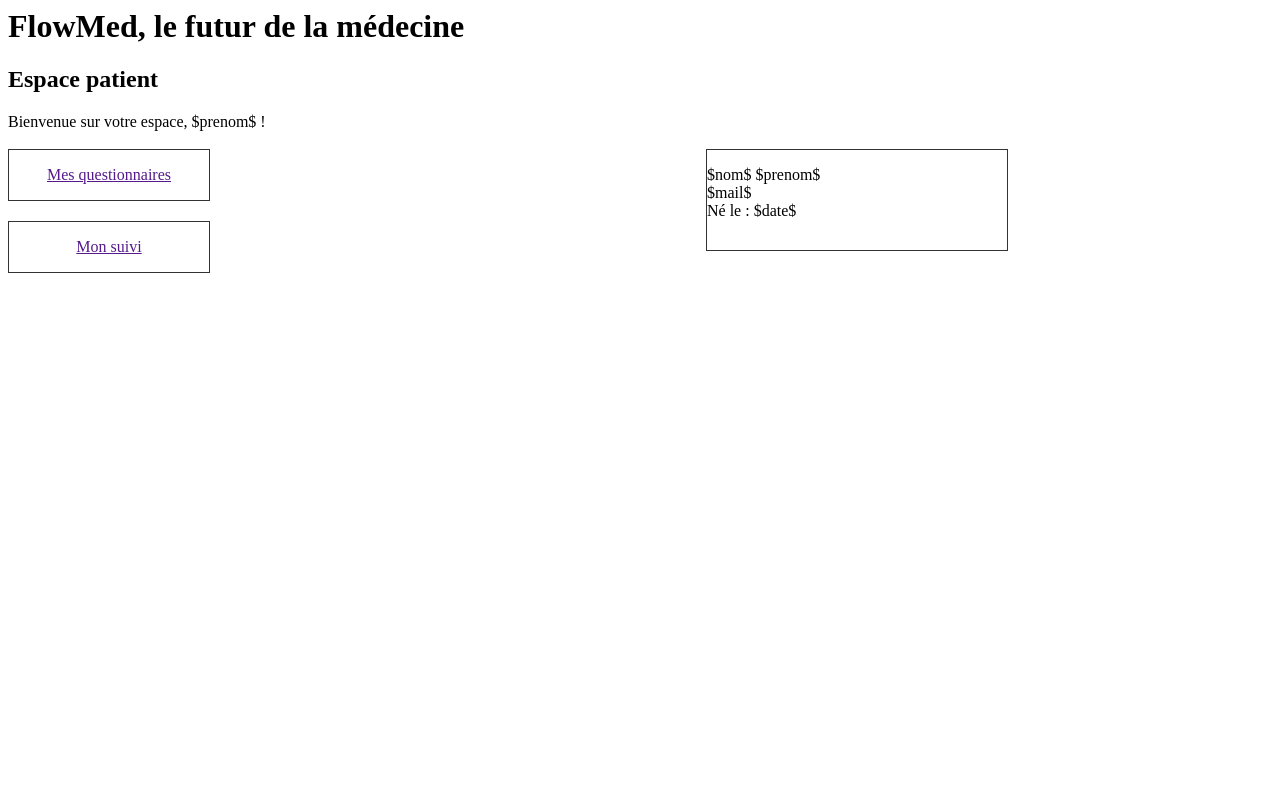
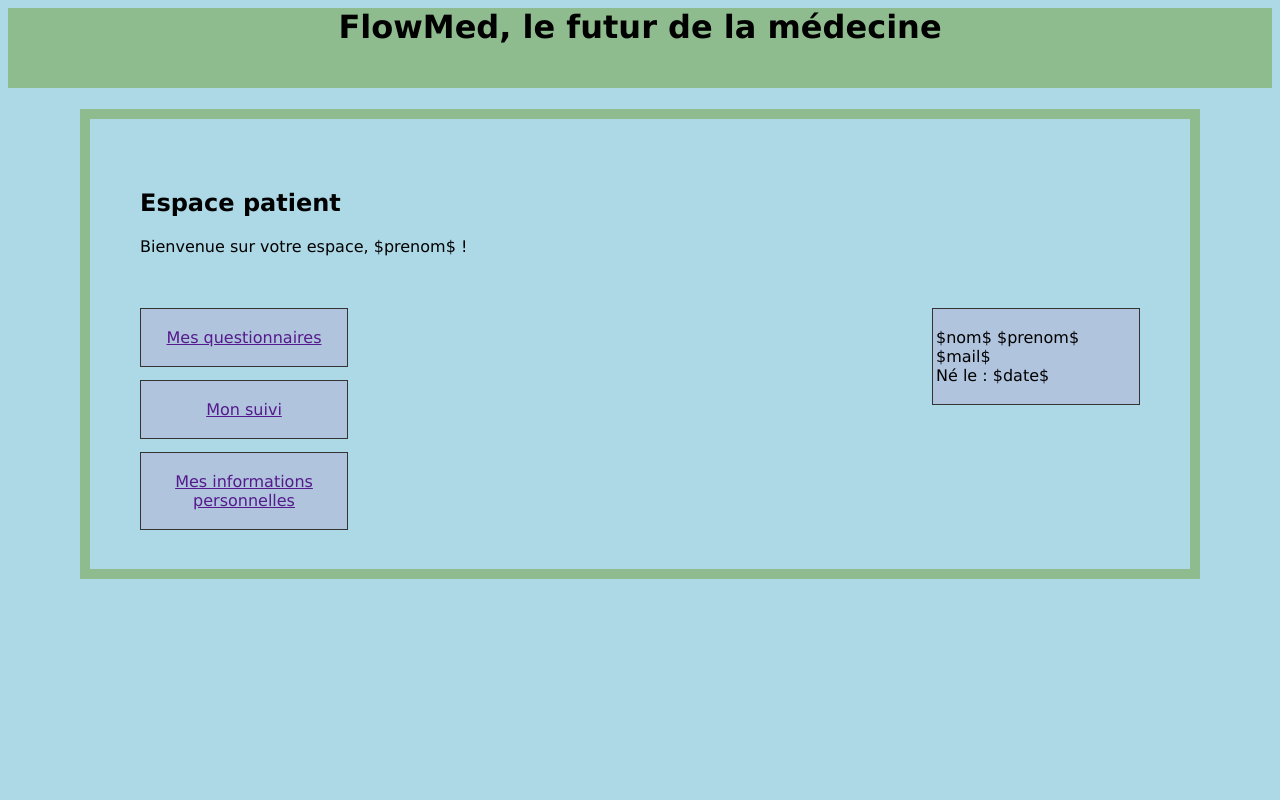
Before and after one commit to plgstalter/MIG, a PHP site: page /squelette_patient.php in a window 1280 px wide. Run offline with PHP 8.4, Linux system fonts and the light colour scheme.

Commit message:
debut css

```diff
--- a/Ressources/squelette_patient.php
+++ b/Ressources/squelette_patient.php
@@ -4,21 +4,24 @@
         <head>
             <meta charset="utf-8"/>
             <title>Espace Patient</title>
+            <link rel="stylesheet" href="style.css">
         </head>
         <body>
             <h1>FlowMed, le futur de la médecine</h1>
+
+            <div class="div1" style="height:350px">
                 <h2>Espace patient</h2>
-            Bienvenue sur votre espace, $prenom$ !
+                <p>Bienvenue sur votre espace, $prenom$ !</p>
 
                 <br />
                 <br />
-            <div style="width:1000px;">
-                <div style="width:200px; height:50px; text-align:center; vertical-align:middle ; border: solid 1px #333333; float:left;">
+                <div style="width:1000px; border:1px; background-color:lightblue; background-position: center;">
+                    <div class = "div3" style="float:left;">
                         <p>
                             <a href="">Mes questionnaires</a>
                         </p>
                     </div>
-                <div style="width:300px; height:100px; vertical-align:middle; border: solid 1px #333333; float:right;">
+                    <div class = "div3" style="text-align:left;float:right">
                         <p>
                         $nom$ $prenom$ <br />
                         $mail$ <br />
@@ -29,11 +32,21 @@
                     <br />
                     <br />
                     <br />
-                <div style="width:200px; height:50px; text-align:center; vertical-align:middle; border: solid 1px #333333; float:left;">
+                    <div class = "div3" style="float:left;">
                         <p>
                             <a href="">Mon suivi</a>
                         </p>
                     </div>
+                    <br />
+                    <br />
+                    <br />
+                    <br />
+                    <div class = "div3" style=" float:left;">
+                        <p>
+                            <a href="">Mes informations personnelles</a>
+                        </p>
+                    </div>
+                </div>
             </div>
         </body>
     </html>
--- /dev/null
+++ b/Ressources/style.css
@@ -0,0 +1,37 @@
+body {
+    background-color: lightblue;
+}
+
+h1 {
+    background-color: darkseagreen;
+    text-align: center;
+    font-family: Verdana;
+    height: 80px;
+}
+
+h2 {
+    text-align: left;
+    font-family: Verdana;
+}
+
+p {
+    font-family: Verdana;
+}
+
+.div3 {
+    background-color: lightsteelblue;
+    font-family: Verdana;
+    width:200px;
+    height:auto;
+    padding: 3px;
+    text-align:center;
+    vertical-align:middle;
+    border: 1px solid #333333;
+}
+
+.div1 {
+    width: 1000px;
+    border: 10px solid darkseagreen;
+    padding: 50px;
+    margin:0 auto;
+  }
```
Also changed, not shown: Ressources/squelette_patient.html (+18 -5 lines). Lines whose indentation alone changed are shown as unchanged.
